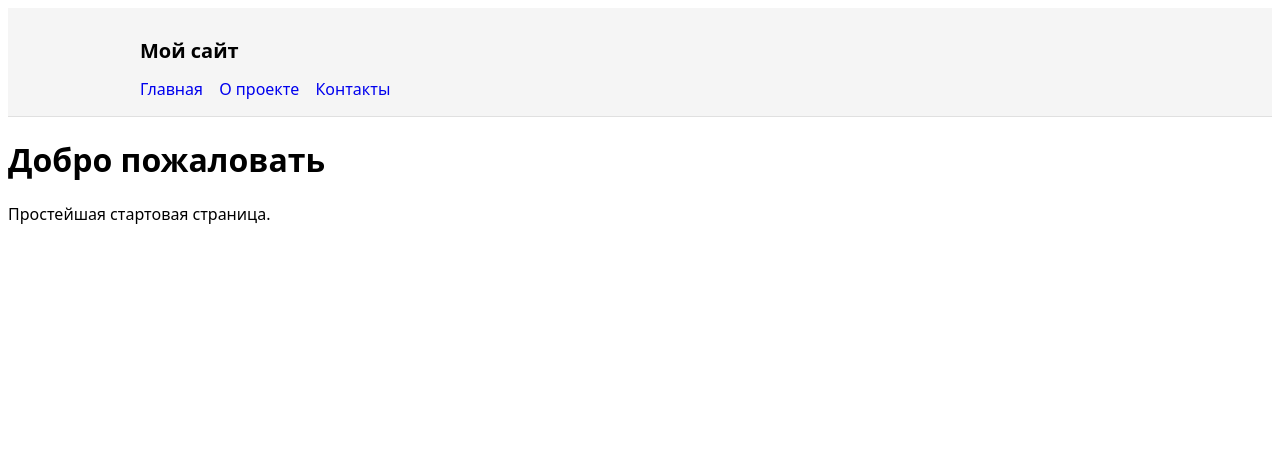
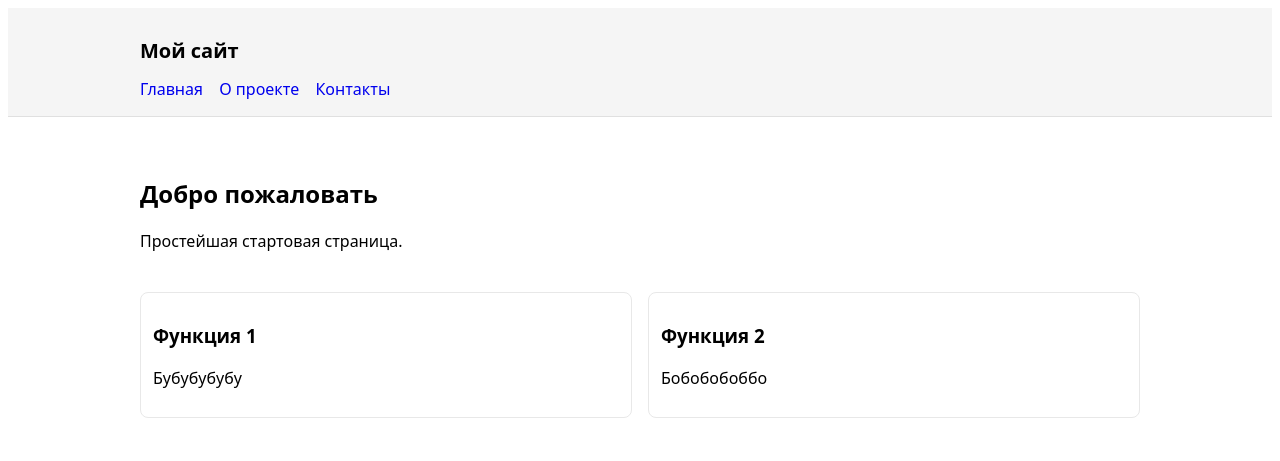
Before and after one commit to Ilyar228/RepoILyar, a plain HTML site: page index.html in a window 1280 px wide. Drawn offline with Linux system fonts and the light colour scheme; a web font is replaced by a local one.

Commit message:
feat: add main site content and styles

```diff
--- a/assets/css/style.css
+++ b/assets/css/style.css
@@ -29,3 +29,20 @@ body {
   margin-right: 12px;
   text-decoration: none;
 }
+
+.site-main .hero {
+  padding: 24px 0;
+}
+
+.features {
+  display: grid;
+  grid-template-columns: 1fr 1fr;
+  gap: 16px;
+  padding-bottom: 24px;
+}
+
+.feature-item {
+  padding: 12px;
+  border: 1px solid #e8e8e8;
+  border-radius: 8px;
+}
--- a/index.html
+++ b/index.html
@@ -19,7 +19,21 @@
     </nav>
   </div>
   </header>
-  <h1>Добро пожаловать</h1>
-  <p>Простейшая стартовая страница.</p>
+  <main class="site-main container">
+  <section class="hero">
+    <h2>Добро пожаловать</h2>
+    <p>Простейшая стартовая страница.</p>
+  </section>
+  <section class="features">
+    <article class="feature-item">
+      <h3>Функция 1</h3>
+      <p>Бубубубубу</p>
+    </article>
+    <article class="feature-item">
+      <h3>Функция 2</h3>
+      <p>Бобобобоббо</p>
+    </article>
+  </section>
+</main>
 </body>
 </html>
```
